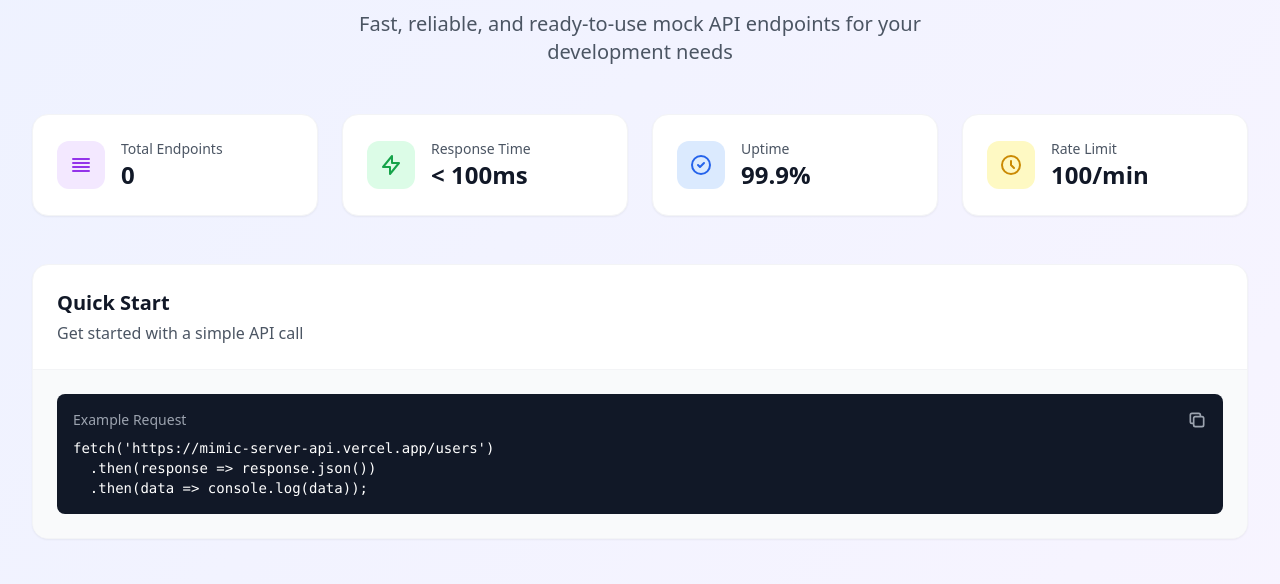
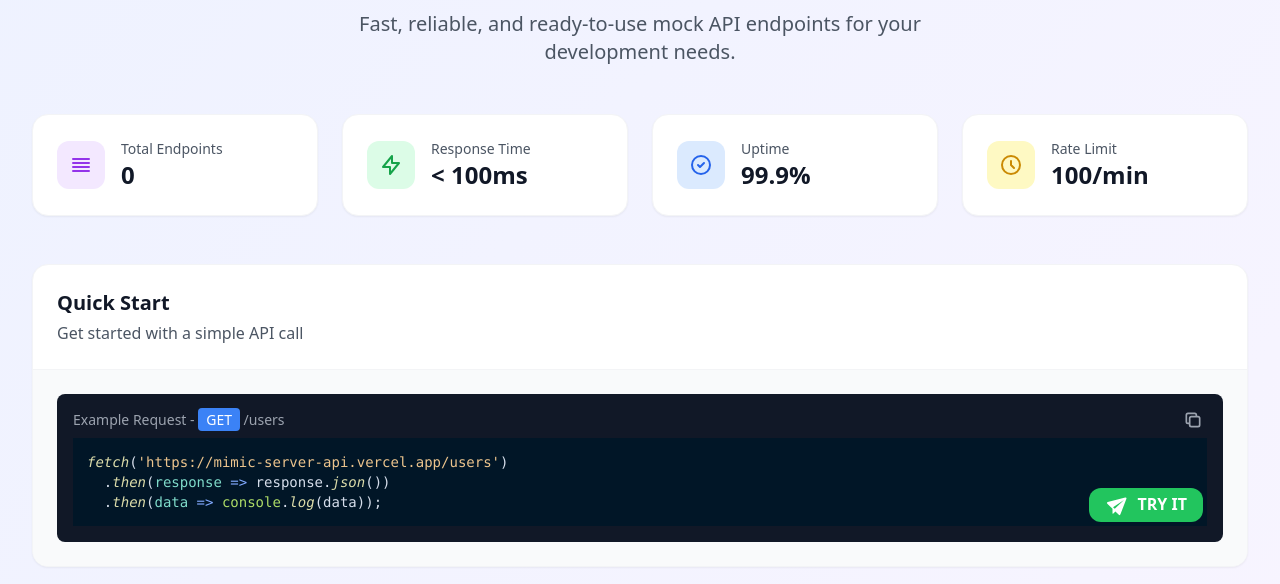
Before and after one commit to anburocky3/mimic-server-api, a website: page public/index.html in a window 1280 px wide. Shown: the part 166-750 px from the top of the page. Drawn offline with nearby package versions, Linux system fonts and the light colour scheme; no server answers.

Commit message:
Added "Try It" section for API response showcase (#2)
* feat: Try it section for testing api response

* Added: .vscode line in gitignore

* ui: landing page improvement

- deleted unwanted files.

---------

Co-authored-by: Anbuselvan Rocky <15264938+anburocky3@users.noreply.github.com>

```diff
--- a/package.json
+++ b/package.json
@@ -4,6 +4,7 @@
   "description": "Simple fake app to use it in your apps for learning purposes.",
   "main": "api/server.ts",
   "scripts": {
+    "dev": "nodemon --watch 'public/index.html' --ext 'html,ts,json' api/server.ts",
     "start": "ts-node api/server.ts",
     "generate-data": "ts-node scripts/generate-tamil-data.ts",
     "generate-docs": "ts-node scripts/generate-postman-collection.ts",
--- a/public/index.html
+++ b/public/index.html
@@ -62,6 +62,14 @@
 
     <!-- Your existing Tailwind CSS -->
     <script src="https://cdn.tailwindcss.com"></script>
+    <link
+      rel="stylesheet"
+      href="https://cdnjs.cloudflare.com/ajax/libs/highlight.js/11.5.1/styles/night-owl.min.css"
+    />
+    <script src="https://cdnjs.cloudflare.com/ajax/libs/highlight.js/11.5.1/highlight.min.js"></script>
+    <script>
+      hljs.highlightAll();
+    </script>
   </head>
 
   <body class="bg-gradient-to-br from-indigo-50 to-purple-50">
@@ -109,7 +117,10 @@
         </h1>
         <p class="text-xl text-gray-600 max-w-2xl mx-auto">
           Fast, reliable, and ready-to-use mock API endpoints for your
-          development needs
+          development needs.
+          <!-- <span class="text-green-600 font-semibold text-sm">
+            No API Key needed</span
+          > -->
         </p>
       </div>
 
@@ -231,11 +242,18 @@
           <p class="text-gray-600 mt-1">Get started with a simple API call</p>
         </div>
         <div class="p-6 bg-gray-50">
-          <div class="bg-gray-900 rounded-lg p-4 text-white">
+          <div class="bg-gray-900 rounded-lg p-4 text-white relative">
             <div class="flex items-center justify-between mb-2">
-              <span class="text-gray-400 text-sm">Example Request</span>
+              <span class="text-gray-400 text-sm"
+                >Example Request -
+                <span
+                  class="px-2 py-0.5 text-white rounded bg-blue-500 font-medium"
+                  >GET</span
+                >
+                /users</span
+              >
               <button
-                class="text-gray-400 hover:text-white"
+                class="text-gray-400 hover:text-white absolute right-5"
                 onclick="copyCode()"
               >
                 <svg
@@ -252,12 +270,62 @@
                   />
                 </svg>
               </button>
+              <button
+                onclick="runScript()"
+                class="absolute right-5 bottom-5 px-4 py-1 bg-green-500 hover:bg-green-600 rounded-xl font-semibold transition duration-300 uppercase"
+              >
+                <svg
+                  xmlns="http://www.w3.org/2000/svg"
+                  viewBox="0 0 24 24"
+                  class="w-6 mr-1 inline-flex"
+                >
+                  <g fill="none">
+                    <path
+                      d="m12.593 23.258l-.011.002l-.071.035l-.02.004l-.014-.004l-.071-.035q-.016-.005-.024.005l-.004.01l-.017.428l.005.02l.01.013l.104.074l.015.004l.012-.004l.104-.074l.012-.016l.004-.017l-.017-.427q-.004-.016-.017-.018m.265-.113l-.013.002l-.185.093l-.01.01l-.003.011l.018.43l.005.012l.008.007l.201.093q.019.005.029-.008l.004-.014l-.034-.614q-.005-.018-.02-.022m-.715.002a.02.02 0 0 0-.027.006l-.006.014l-.034.614q.001.018.017.024l.015-.002l.201-.093l.01-.008l.004-.011l.017-.43l-.003-.012l-.01-.01z"
+                    />
+                    <path
+                      fill="currentColor"
+                      d="m21.433 4.861l-6 15.5a1 1 0 0 1-1.624.362l-3.382-3.235l-2.074 2.073a.5.5 0 0 1-.853-.354v-4.519L2.309 9.723a1 1 0 0 1 .442-1.691l17.5-4.5a1 1 0 0 1 1.181 1.329ZM19 6.001L8.032 13.152l1.735 1.66L19 6Z"
+                    />
+                  </g>
+                </svg>
+                Try It
+              </button>
             </div>
             <pre
               class="text-sm"
             ><code>fetch('https://mimic-server-api.vercel.app/users')
   .then(response => response.json())
   .then(data => console.log(data));</code></pre>
+          </div>
+          <!-- Api response showcase -->
+          <div
+            class="max-h-[500px] overflow-y-auto border bg-[#111827] p-3 mt-4 rounded-lg text-white hidden"
+            id="output-container"
+          >
+            <pre id="output" class="">
+                <code class="language-javascript">[]</code>
+            </pre>
+            <script>
+              function runScript() {
+                fetch("https://mimic-server-api.vercel.app/users")
+                  .then((response) => response.json())
+                  .then((json) => {
+                    const outputContainer =
+                      document.querySelector("#output-container");
+                    outputContainer.classList.remove("hidden");
+
+                    const outputElement = document.getElementById("output");
+                    outputElement.innerHTML = `<code class="language-javascript">// GET - https://mimic-server-api.vercel.app/users
+${JSON.stringify(json, null, 4)}</code>`;
+                    hljs.highlightElement(outputElement.querySelector("code"));
+                  })
+                  .catch((error) => {
+                    document.getElementById("output").textContent =
+                      "Error: " + error;
+                  });
+              }
+            </script>
           </div>
         </div>
       </div>
```
Also changed, not shown: README.md, 3 other files.
